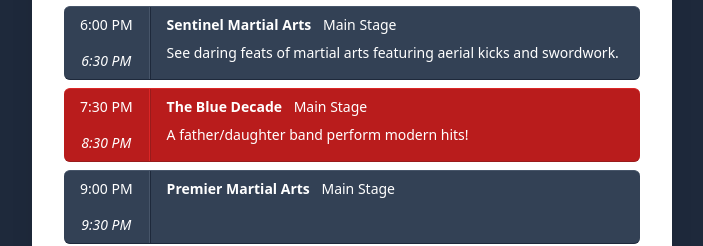
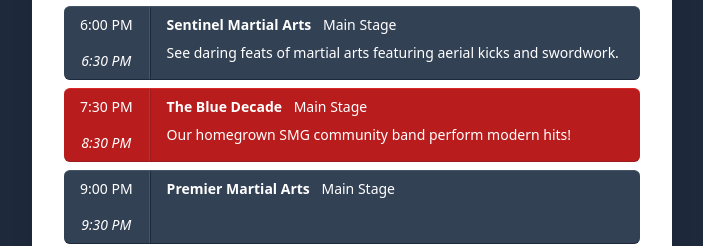
Before and after one commit to ktbartholomew/gorettifest.com, a Next.js app: page /schedule in a window 1280 px wide. Shown: the part 926-1172 px from the top of the page, without its empty margins (288-991 px from the left). Built offline with nearby package versions, Linux system fonts and the light colour scheme.

Commit message:
adjust blue decade description

```diff
--- a/app/schedule/page.tsx
+++ b/app/schedule/page.tsx
@@ -80,7 +80,7 @@ const schedule: ScheduleItem[] = [
     startTime: new Date("2025-10-04T14:30:00-0500"),
     endTime: new Date("2025-10-04T15:30:00-0500"),
     title: "The Blue Decade",
-    description: "A father/daughter band perform modern hits!",
+    description: "Our homegrown SMG community band perform modern hits!",
     location: "Main Stage",
     category: ScheduleItemCategory.PRIMARY,
   },
```
